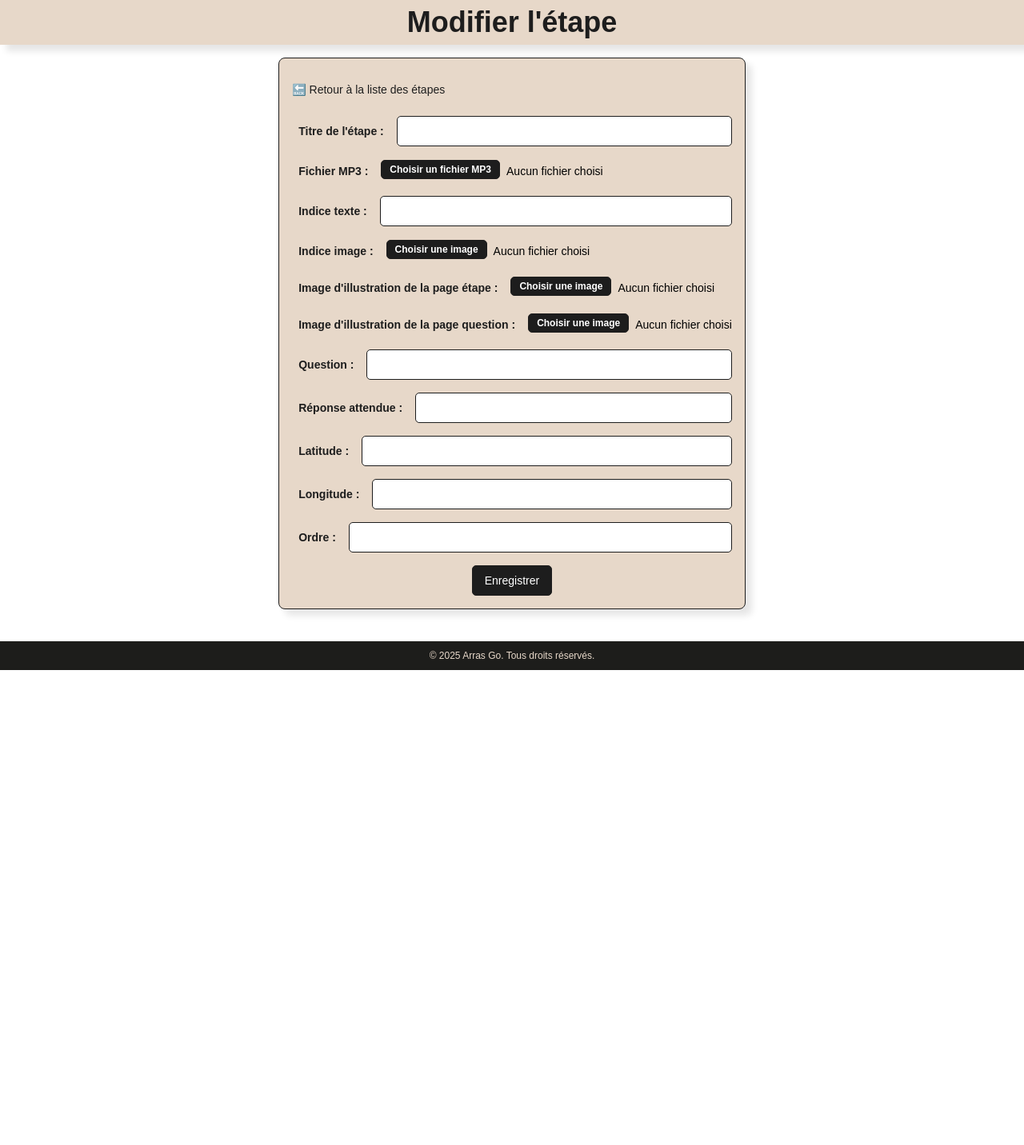
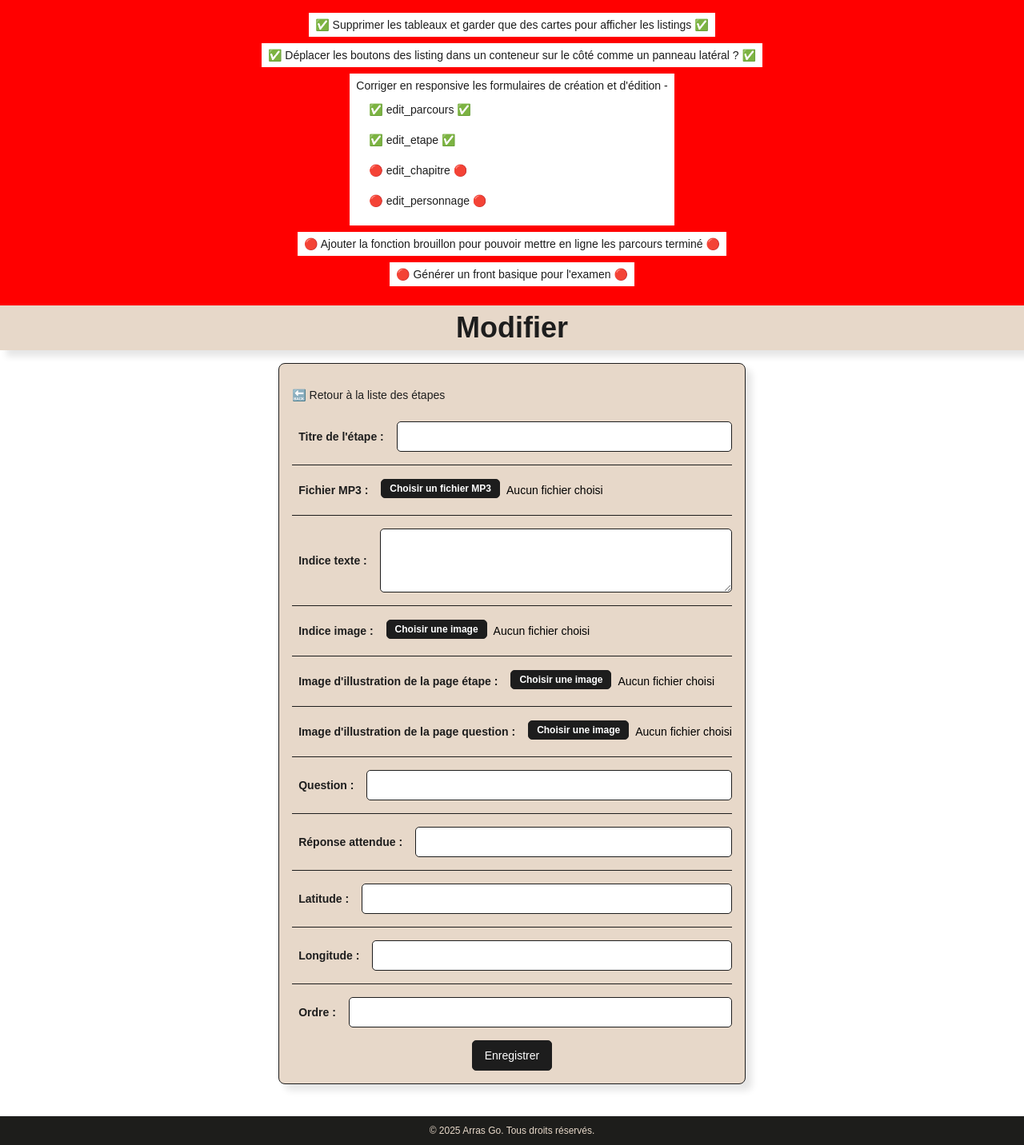
Before and after one commit to DarkSpharx/arrasgo, a PHP site: page /edit_etape.php in a window 1280 px wide. Shown: the part 66-1498 px from the top of the page at 80% size. Before the commit the page ends 904 px from the top, so only its background shows below. Run offline with PHP 8.4, Linux system fonts and the light colour scheme; a user stored in the database is signed in; data that the repository does not hold is empty.

Commit message:
Amélioration de la présentation des formulaires et des titres, refactorisation des éléments pour une meilleure lisibilité et accessibilité, ajout de styles CSS pour une interface plus cohérente.

```diff
--- a/backoffice/add_parcours.php
+++ b/backoffice/add_parcours.php
@@ -62,12 +62,12 @@
                 <a href="list_parcours.php" class="liens">🔙 Retour à la liste des parcours</a>
 
                 <div class="form-group-horizontal">
-                    <label for="nom_parcours">Nom du Parcours:</label>
+                    <label for="nom_parcours">Nom du Parcours :</label>
                     <input type="text" id="nom_parcours" name="nom_parcours" required>
                 </div>
 
                 <div class="form-group-horizontal">
-                    <label for="description">Description:</label>
+                    <label for="description">Description :</label>
                     <textarea id="description" name="description" required></textarea>
                 </div>
 
@@ -78,7 +78,7 @@
                     <span id="file-chosen">Aucun fichier choisi</span>
                 </div>
 
-                <button class="button" type="submit">Ajouter</button>
+                <button class="button" type="submit">Ajouter le parcours</button>
             </form>
         </div>
 
--- a/backoffice/add_personnage.php
+++ b/backoffice/add_personnage.php
@@ -95,7 +95,7 @@
                     <small>Sélectionnez un ou plusieurs parcours</small>
                 </div>
 
-                <button class="button" type="submit">Ajouter</button>
+                <button class="button" type="submit">Ajouter la personnalité</button>
             </form>
             <script>
                 document.getElementById('image_personnage').addEventListener('change', function() {
--- a/backoffice/css/style_backoffice.css
+++ b/backoffice/css/style_backoffice.css
@@ -51,14 +51,16 @@
 }
 
 h1 {
-  background: #e7d8c9;
   text-align: center;
+  background: #fff;
   font-size: 36px;
   font-weight: 600;
   padding: 10px;
   color: #1d1d1d;
 }
 .h1-sticky {
+  background: #e7d8c9;
+
   position: sticky;
   top: 66px;
   z-index: 1100;
@@ -69,7 +71,7 @@
   font-size: 26px;
   font-weight: 600;
   margin-bottom: 16px;
-  color: #e7d8c9;
+  color: #fff;
   background-color: #1d1d1d;
   padding: 8px;
   text-align: center;
@@ -97,7 +99,8 @@
 
 /* CSS login */
 .form-container {
-  width: max-content;
+  /* width: max-content; */
+  max-width: 700px;
   min-width: 250px;
   border-radius: 8px;
   border: 1px solid #1d1d1d;
@@ -113,11 +116,16 @@
     flex-direction: column;
     /* align-items: flex-start; */
     gap: 16px;
+    & hr {
+      border: none;
+      border-top: 1px solid #1d1d1d;
+    }
     & label {
       font-weight: 600;
       margin: 8px;
       color: #1d1d1d;
       display: block;
+      text-align: start;
     }
     & .form-group {
       /* width: 100%; */
@@ -175,7 +183,7 @@
         flex: 0 0 auto;
         font-weight: 600;
         color: #1d1d1d;
-        white-space: nowrap;
+        white-space: wrap;
       }
 
       & textarea,
@@ -190,12 +198,44 @@
         transition: border 0.2s;
       }
 
+      & input:focus {
+        background-color: #fff !important;
+        background: #fff !important;
+      }
+
       & textarea {
         min-height: 80px;
         resize: vertical;
       }
     }
   }
+}
+
+audio {
+  width: 95%;
+  margin: auto;
+}
+
+.form-img {
+  text-align: center;
+  display: flex;
+  flex-wrap: wrap;
+  justify-content: center;
+  img {
+    width: 66%;
+    max-width: 200px;
+    margin: auto;
+    border-radius: 5px;
+    border: #1d1d1d 1px solid;
+  }
+}
+
+small {
+  flex-wrap: wrap;
+  overflow: hidden;
+  text-overflow: ellipsis;
+  /* white-space: nowrap; */
+  max-width: 100%;
 }
 
 /* Boutons */
@@ -262,7 +302,7 @@
 
 .button-form {
   color: #fff !important;
-  text-align: center;
+  text-align: center !important;
   font-size: 12px;
   display: inline-block;
   padding: 5px 10px;
@@ -366,7 +406,7 @@
     box-sizing: border-box;
     position: sticky;
     top: 0;
-    padding-right: 15% !important;
+    padding-right: 62px !important;
   }
   .container-vertical {
     max-width: 100%;
@@ -387,5 +427,6 @@
     flex-direction: column !important;
     align-items: stretch !important;
     min-width: 100% !important;
+    flex-wrap: nowrap;
   }
 }
--- a/backoffice/edit_etape.php
+++ b/backoffice/edit_etape.php
@@ -104,18 +104,24 @@
 
 <body>
     <?php include 'header.php'; ?>
-    <h1 class="h1-sticky">Modifier l'étape</h1>
+
+    <h1 class="h1-sticky">Modifier <?= htmlspecialchars($etape['titre_etape']) ?></h1>
     <main>
+
         <?php if ($error): ?>
             <div class="error"><?= htmlspecialchars($error) ?></div>
         <?php endif; ?>
+
         <div class="form-container">
-            <form method="POST" enctype="multipart/form-data">
+            <form method="POST" enctype="multipart/form-data" action="list_etapes.php?id_parcours=<?= $etape['id_parcours'] ?>">
+
                 <a href="list_etapes.php?id_parcours=<?= $etape['id_parcours'] ?>" class="liens">🔙 Retour à la liste des étapes</a>
+
                 <div class="form-group-horizontal">
                     <label for="titre_etape">Titre de l'étape :</label>
                     <input type="text" id="titre_etape" name="titre_etape" value="<?= htmlspecialchars($etape['titre_etape']) ?>" required>
                 </div>
+                <hr>
                 <div class="form-group-horizontal">
                     <label for="mp3_etape">Fichier MP3 :</label>
                     <?php if (!empty($etape['mp3_etape'])): ?>
@@ -127,14 +133,16 @@
                     <label for="mp3_etape" class="button-form">Choisir un fichier MP3</label>
                     <span id="file-chosen-mp3">Aucun fichier choisi</span>
                 </div>
+                <hr>
                 <div class="form-group-horizontal">
                     <label for="indice_etape_texte">Indice texte :</label>
-                    <input type="text" id="indice_etape_texte" name="indice_etape_texte" value="<?= htmlspecialchars($etape['indice_etape_texte']) ?>">
+                    <textarea id="indice_etape_texte" name="indice_etape_texte" required><?= htmlspecialchars($etape['indice_etape_texte']) ?></textarea>
                 </div>
-                <div class="form-group-horizontal">
+                <hr>
+                <div class="form-group-horizontal form-img">
                     <label for="indice_etape_image">Indice image :</label>
                     <?php if (!empty($etape['indice_etape_image'])): ?>
-                        <img src="/data/images/<?= htmlspecialchars($etape['indice_etape_image']) ?>" alt="Indice image" style="max-width:80px;max-height:80px;">
+                        <img src="/data/images/<?= htmlspecialchars($etape['indice_etape_image']) ?>" alt="Indice image">
                         <br>
                         <small>Fichier actuel : <?= htmlspecialchars($etape['indice_etape_image']) ?></small>
                     <?php endif; ?>
@@ -142,10 +150,11 @@
                     <label for="indice_etape_image" class="button-form">Choisir une image</label>
                     <span id="file-chosen-indice">Aucun fichier choisi</span>
                 </div>
-                <div class="form-group-horizontal">
+                <hr>
+                <div class="form-group-horizontal form-img">
                     <label for="image_header">Image d'illustration de la page étape :</label>
                     <?php if (!empty($etape['image_header']) && file_exists(__DIR__ . '/../data/images/' . $etape['image_header'])): ?>
-                        <img src="/data/images/<?= htmlspecialchars($etape['image_header']) ?>" alt="Image header" style="max-width:80px;max-height:80px;">
+                        <img src="/data/images/<?= htmlspecialchars($etape['image_header']) ?>" alt="Image header">
                         <br>
                         <small>Fichier actuel : <?= htmlspecialchars($etape['image_header']) ?></small>
                     <?php endif; ?>
@@ -157,10 +166,11 @@
                                                         echo 'Aucun fichier choisi';
                                                     } ?></span>
                 </div>
-                <div class="form-group-horizontal">
+                <hr>
+                <div class="form-group-horizontal form-img">
                     <label for="image_question">Image d'illustration de la page question :</label>
                     <?php if (!empty($etape['image_question']) && file_exists(__DIR__ . '/../data/images/' . $etape['image_question'])): ?>
-                        <img src="/data/images/<?= htmlspecialchars($etape['image_question']) ?>" alt="Image question" style="max-width:80px;max-height:80px;">
+                        <img src="/data/images/<?= htmlspecialchars($etape['image_question']) ?>" alt="Image question">
                         <br>
                         <small>Fichier actuel : <?= htmlspecialchars($etape['image_question']) ?></small>
                     <?php endif; ?>
@@ -172,22 +182,27 @@
                                                         echo 'Aucun fichier choisi';
                                                     } ?></span>
                 </div>
+                <hr>
                 <div class="form-group-horizontal">
                     <label for="question_etape">Question :</label>
                     <input type="text" id="question_etape" name="question_etape" value="<?= htmlspecialchars($etape['question_etape']) ?>">
                 </div>
+                <hr>
                 <div class="form-group-horizontal">
                     <label for="reponse_attendue">Réponse attendue :</label>
                     <input type="text" id="reponse_attendue" name="reponse_attendue" value="<?= htmlspecialchars($etape['reponse_attendue']) ?>">
                 </div>
+                <hr>
                 <div class="form-group-horizontal">
                     <label for="latitude">Latitude :</label>
                     <input type="text" id="latitude" name="latitude" value="<?= htmlspecialchars($etape['latitude'] ?? '') ?>">
                 </div>
+                <hr>
                 <div class="form-group-horizontal">
                     <label for="longitude">Longitude :</label>
                     <input type="text" id="longitude" name="longitude" value="<?= htmlspecialchars($etape['longitude'] ?? '') ?>">
                 </div>
+                <hr>
                 <div class="form-group-horizontal">
                     <label for="ordre_etape">Ordre :</label>
                     <input type="number" id="ordre_etape" name="ordre_etape" min="1" value="<?= htmlspecialchars($etape['ordre_etape'] ?? '') ?>">
--- a/backoffice/header.php
+++ b/backoffice/header.php
@@ -13,22 +13,28 @@
     </nav>
 </header>
 
-<!-- <div>
+<div>
     <ul class="container" style="background-color: red; color:#fff; margin: auto; width: 100%; border: none; border-radius: 0;">
         <li>
-            - supprimer les tableaux et garder que des cartes pour afficher les listing
+            ✅ Supprimer les tableaux et garder que des cartes pour afficher les listings ✅
         </li>
         <li>
-            - déplacer les boutons des listing dans un conteneur sur le côté comme un panneau latéral ?
+            ✅ Déplacer les boutons des listing dans un conteneur sur le côté comme un panneau latéral ? ✅
         </li>
         <li>
-            - corriger en responsive les formulaires de création et d'édition
+            Corriger en responsive les formulaires de création et d'édition -
+            <ul>
+                <li>✅ edit_parcours ✅</li>
+                <li>✅ edit_etape ✅</li>
+                <li>🔴 edit_chapitre 🔴</li>
+                <li>🔴 edit_personnage 🔴</li>
+            </ul>
         </li>
         <li>
-            - ajouter la fonction brouillon pour pouvoir mettre en ligne les parcours ou pas
+            🔴 Ajouter la fonction brouillon pour pouvoir mettre en ligne les parcours terminé 🔴
         </li>
         <li>
-            - générer un front basqique pour l'examen
+            🔴 Générer un front basique pour l'examen 🔴
         </li>
     </ul>
-</div> -->
+</div>
```
Also changed, not shown: backoffice/add_chapitre.php (+23 -9 lines), backoffice/edit_parcours.php (+16 -8 lines).
